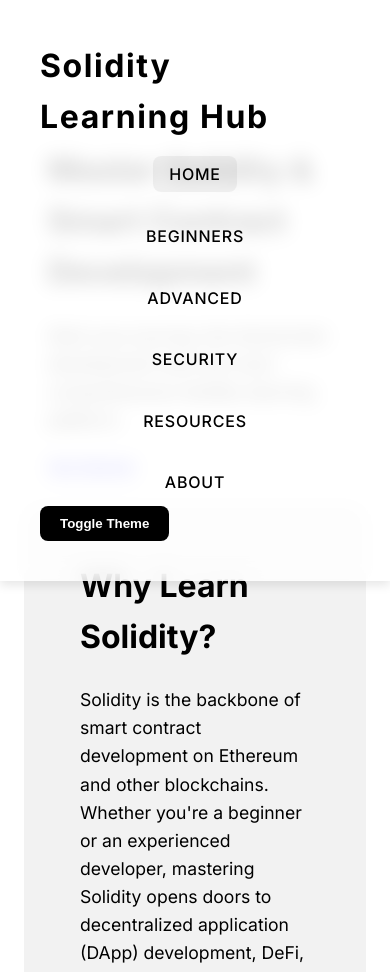
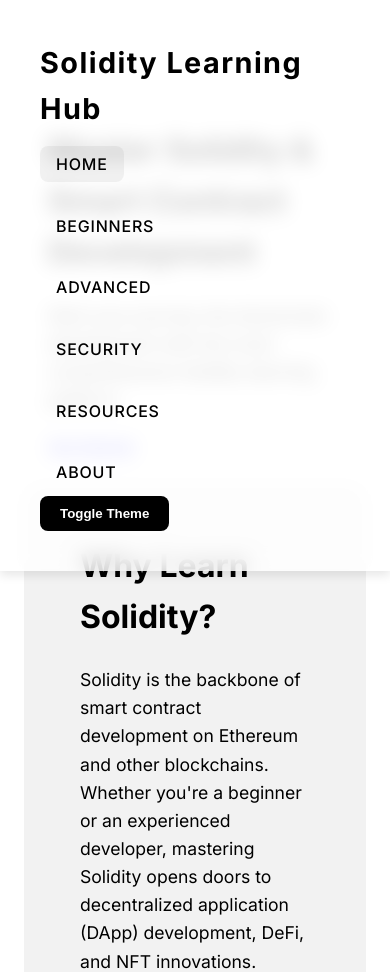
Before and after one commit to SolutionsAsService/LearnSolidity, a plain HTML site: page index.html in a window 390 px wide. Shown: the top 972 px of the page. Drawn offline with Linux system fonts and the light colour scheme.

Commit message:
header improve

```diff
--- a/css/styles.css
+++ b/css/styles.css
@@ -19,7 +19,7 @@
   --button-bg: #000;
   --button-text: #fff;
   --border-color: rgba(0, 0, 0, 0.1);
-  --header-height: 100px; /* Define a consistent header height */
+  --header-height: 80px; /* Reduced header height for better alignment */
 }
 
 .dark-mode {
@@ -66,20 +66,23 @@ header {
   z-index: 100;
   display: flex;
   align-items: center;
+  justify-content: space-between; /* Ensures proper spacing */
   padding: 0 24px;
   transition: all 0.3s ease-in-out;
 }
 
 header h1 {
-  font-size: 2rem;
+  font-size: 1.8rem;
   font-weight: 700;
   letter-spacing: 0.05em;
   color: var(--nav-text);
-  margin-right: 32px;
+  margin: 0; /* Removes any extra margin */
+  flex-shrink: 0; /* Prevents text from shrinking */
 }
 
 nav {
   flex: 1;
+  text-align: right;
 }
 
 .nav-menu {
@@ -171,11 +174,19 @@ p {
   header {
     flex-direction: column;
     height: auto;
+    align-items: flex-start;
     padding: 16px;
+  }
+
+  nav {
+    text-align: left;
+    width: 100%;
+    margin-top: 10px;
   }
 
   .nav-menu {
     flex-direction: column;
+    align-items: flex-start;
     margin-top: 10px;
   }
 
@@ -185,6 +196,6 @@ p {
 
   main {
     margin-top: auto;
-    padding-top: 120px; /* Additional padding to accommodate dynamic header height on mobile */
+    padding-top: 100px; /* Additional padding to accommodate dynamic header height on mobile */
   }
 }
```
